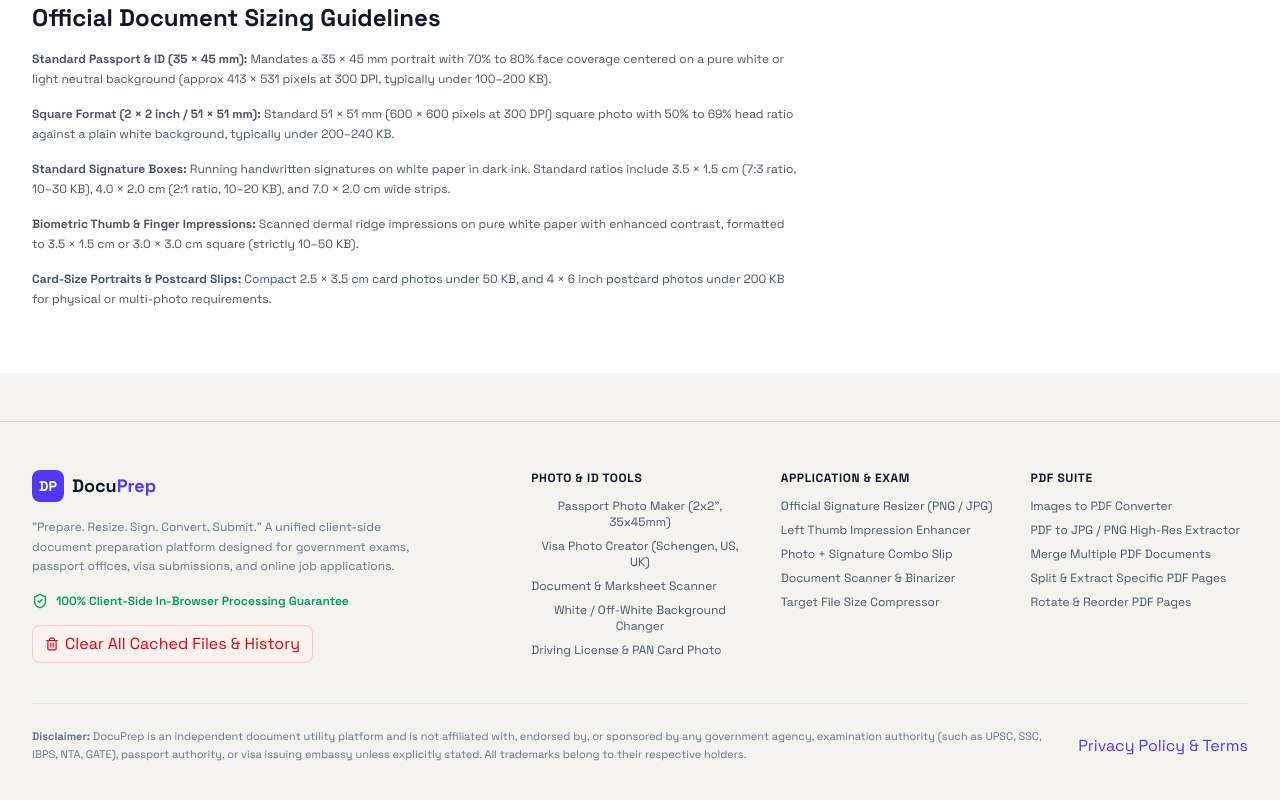
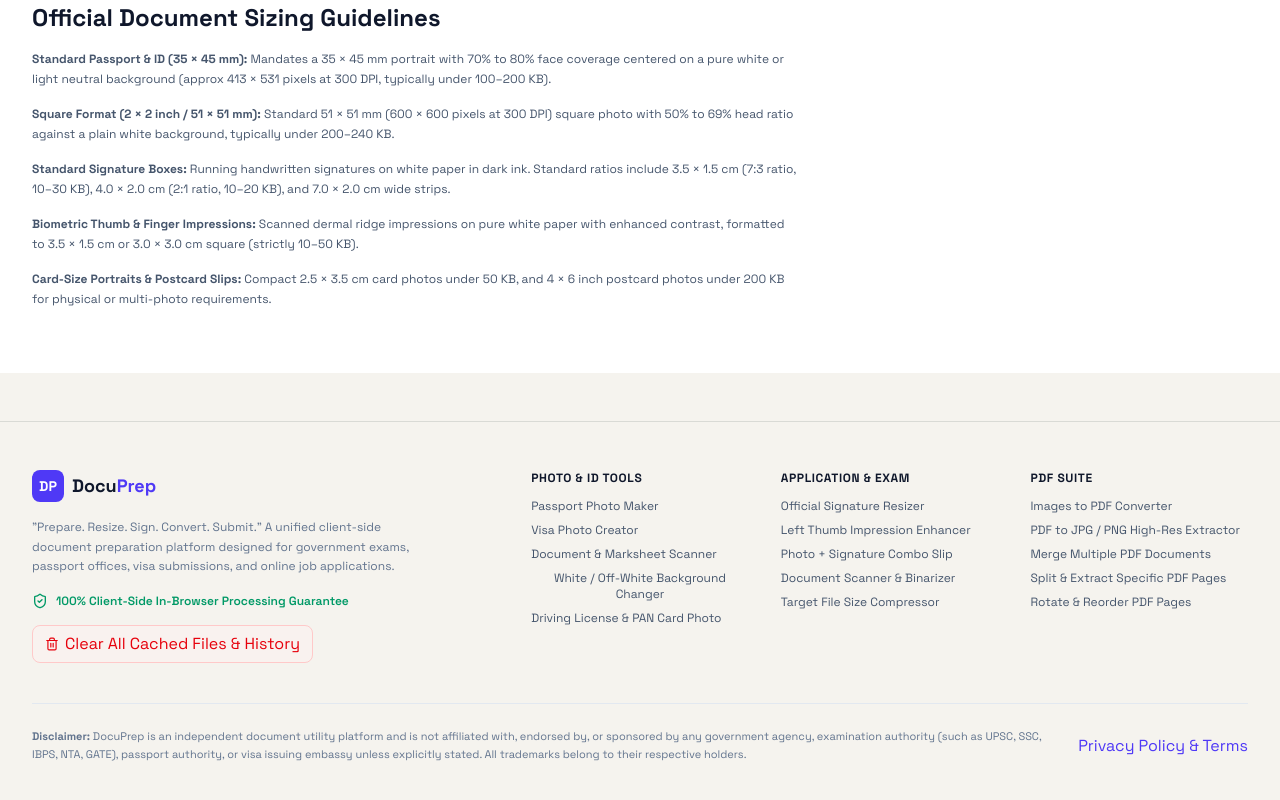
Before and after one commit to DelightReza/DocuPrep, a React (Vite) app: page / in a window 1280 px wide. Shown: the part 2065-2865 px from the top of the page. Built offline with nearby package versions, Linux system fonts and the light colour scheme.

Commit message:
Update tool names in footer

```diff
--- a/src/components/Footer.tsx
+++ b/src/components/Footer.tsx
@@ -52,12 +52,12 @@ export const Footer: React.FC<FooterProps> = ({
             <ul className="space-y-2 text-xs text-slate-600 dark:text-slate-400">
               <li>
                 <button onClick={() => onSelectTool('passport')} className="hover:text-indigo-600 dark:hover:text-indigo-400">
-                  Passport Photo Maker (2x2", 35x45mm)
+                  Passport Photo Maker
                 </button>
               </li>
               <li>
                 <button onClick={() => onSelectTool('visa')} className="hover:text-indigo-600 dark:hover:text-indigo-400">
-                  Visa Photo Creator (Schengen, US, UK)
+                  Visa Photo Creator
                 </button>
               </li>
               <li>
@@ -86,7 +86,7 @@ export const Footer: React.FC<FooterProps> = ({
             <ul className="space-y-2 text-xs text-slate-600 dark:text-slate-400">
               <li>
                 <button onClick={() => onSelectTool('signature')} className="hover:text-indigo-600 dark:hover:text-indigo-400">
-                  Official Signature Resizer (PNG / JPG)
+                  Official Signature Resizer
                 </button>
               </li>
               <li>
```
